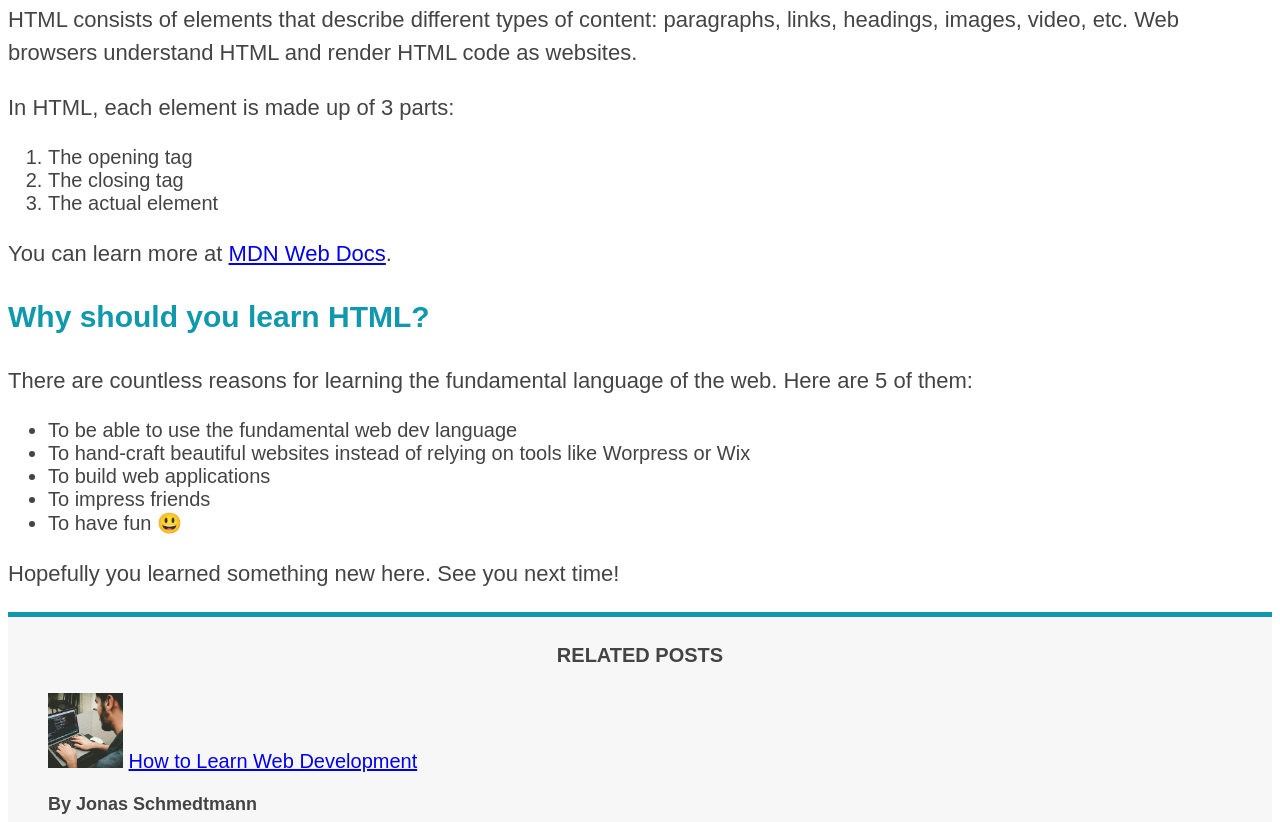
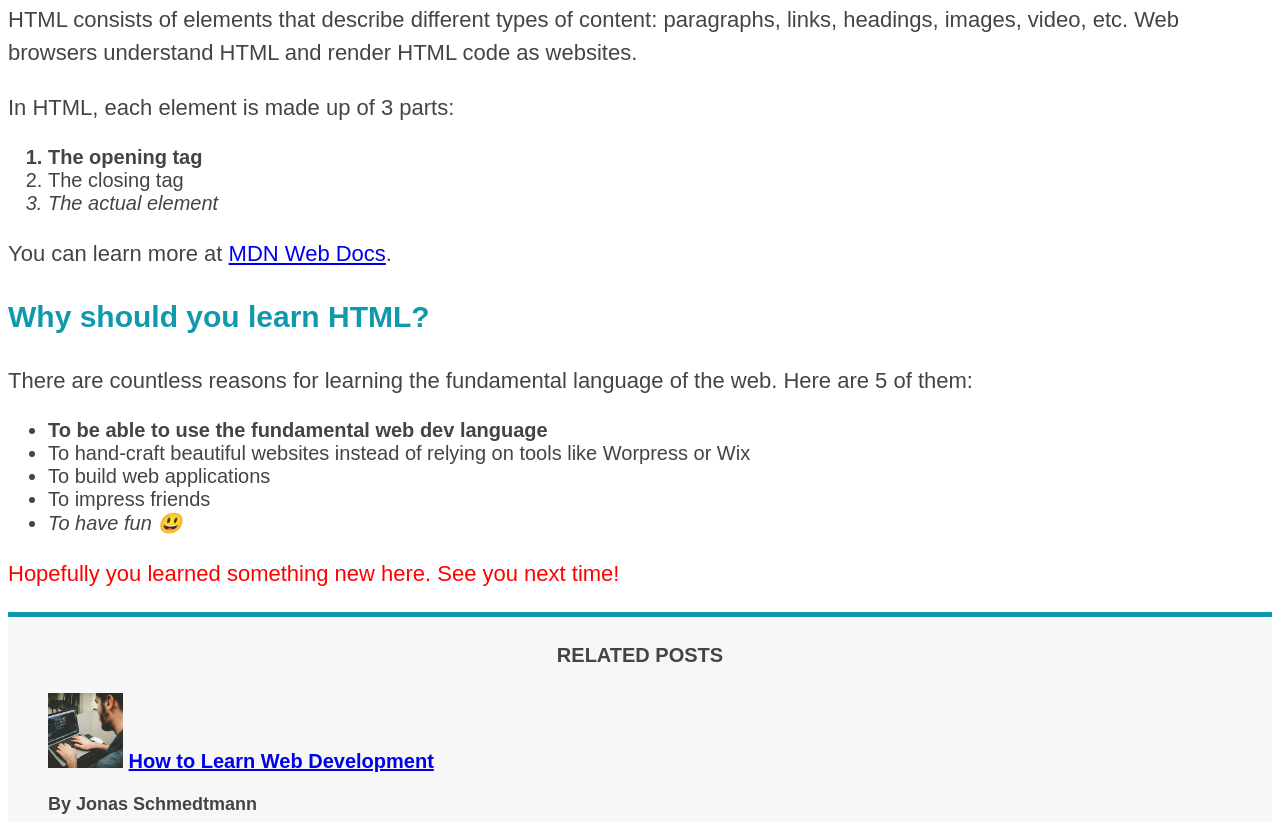
Before and after one commit to TeghveerK/CSS-Fundamentals, a plain HTML site: page index.html in a window 1280 px wide. Shown: the part 838-1660 px from the top of the page. Drawn offline with Linux system fonts and the light colour scheme.

Commit message:
Pseudo-classes

```diff
--- a/index.html
+++ b/index.html
@@ -78,7 +78,7 @@
       <p>In HTML, each element is made up of 3 parts:</p>
 
       <ol>
-        <li>The opening tag</li>
+        <li class="first-li">The opening tag</li>
         <li>The closing tag</li>
         <li>The actual element</li>
       </ol>
@@ -100,7 +100,9 @@
       </p>
 
       <ul>
-        <li>To be able to use the fundamental web dev language</li>
+        <li class="first-li">
+          To be able to use the fundamental web dev language
+        </li>
         <li>
           To hand-craft beautiful websites instead of relying on tools like
           Worpress or Wix
--- a/style.css
+++ b/style.css
@@ -82,3 +82,23 @@ aside {
 body {
   /* background-color: orangered; */
 }
+
+/* .first-li {
+  font-weight: bold;
+} */
+
+li:first-child {
+  font-weight: bold;
+}
+
+li:last-child {
+  font-style: italic;
+}
+
+li:nth-child(even) {
+  /* color: red; */
+}
+
+article p:last-child {
+  color: red;
+}
```
